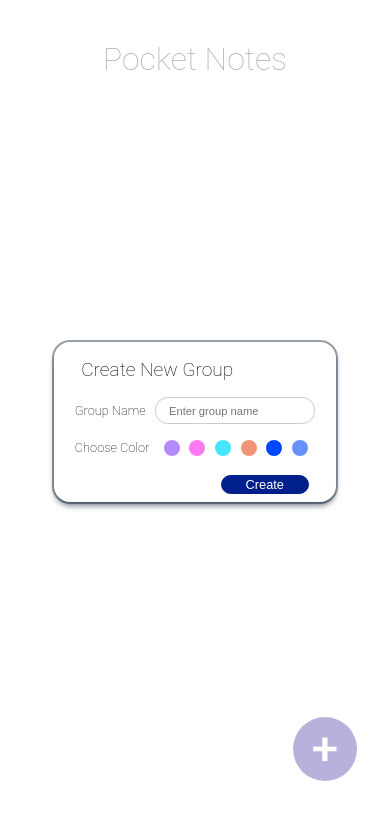
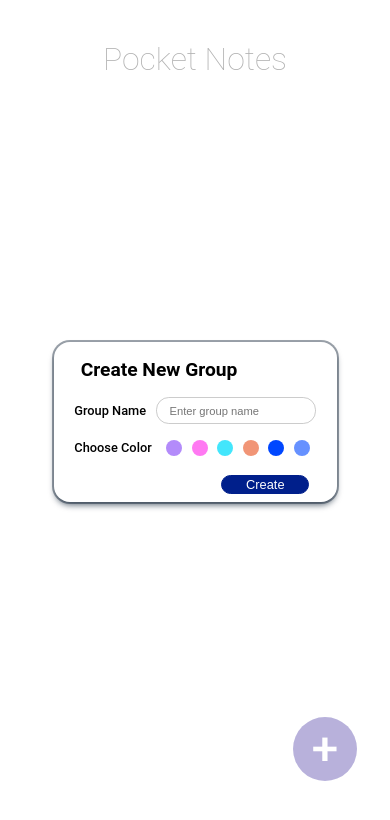
Before and after one commit to skshm-verma/Pocket-Notes-Application, a React (Vite) app: page / in a window 390 px wide. Both pictures are taken after a click on the element 324 px from the left and 749 px from the top of the page. Shown: the top 820 px of the page. Built offline with nearby package versions, Linux system fonts and the light colour scheme.

Commit message:
done some changes

```diff
--- a/src/components/addNewNote/NewNote.css
+++ b/src/components/addNewNote/NewNote.css
@@ -95,12 +95,14 @@
         font-size: 1.2rem;
         padding: 0.5rem 0.7rem;
         margin: 0.5rem 1rem 0rem;
+        font-weight: 600;
     }
 
     .input-conatiner {
         font-size: 0.8rem;
         margin: 0.3rem;
         padding: 0.2rem 1rem;
+        font-weight: 500;
     }
 
     .input-label {
```
